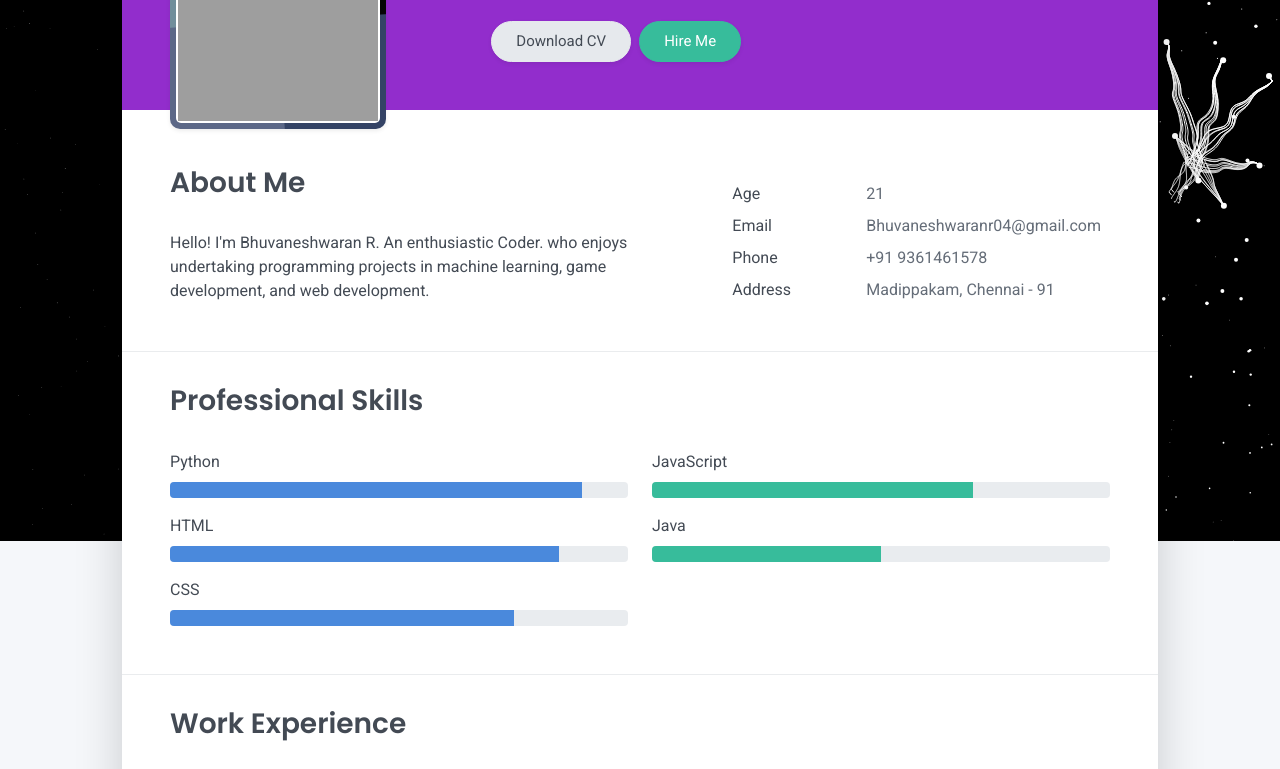
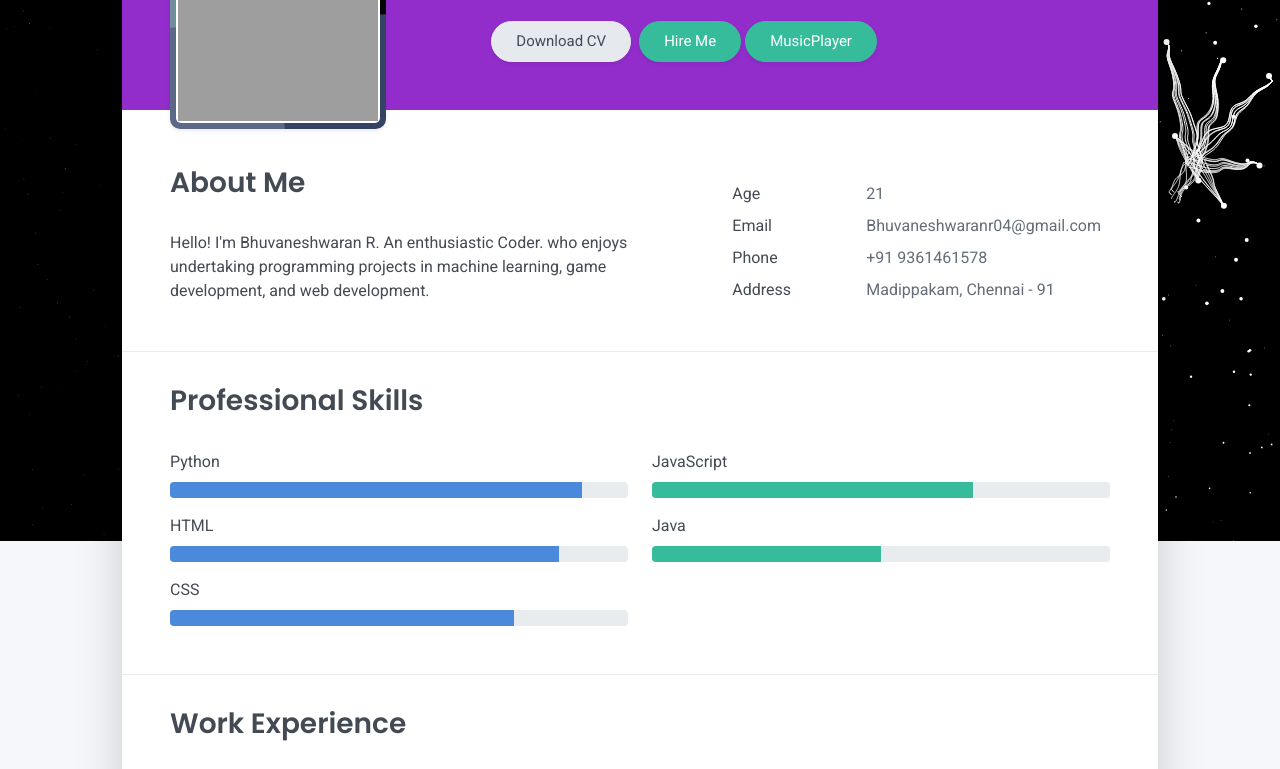
Before and after one commit to SafeKepper/Bhuvi, a plain HTML site: page index.html in a window 1280 px wide. Shown: the part 259-1028 px from the top of the page. Drawn offline with Linux system fonts and the light colour scheme; grey boxes are pictures that could not be loaded; animation ran at ten frames a second.

Commit message:
Update index.html

```diff
--- a/index.html
+++ b/index.html
@@ -56,7 +56,9 @@
       <div class="col-lg-8 col-md-7 text-center text-md-start">
         <h2 class="h1 mt-2" data-aos="fade-left" data-aos-delay="0">Bhuvaneshwaran R</h2>
         <p data-aos="fade-left" data-aos-delay="100">B.Tech Student</p>
-        <div class="d-print-none" data-aos="fade-left" data-aos-delay="200"><a class="btn btn-light text-dark shadow-sm mt-1 me-1" href="right-resume.pdf" target="_blank">Download CV</a><a class="btn btn-success shadow-sm mt-1" href="#contact">Hire Me</a></div>
+        <div class="d-print-none" data-aos="fade-left" data-aos-delay="200"><a class="btn btn-light text-dark shadow-sm mt-1 me-1" href="right-resume.pdf" target="_blank">Download CV</a><a class="btn btn-success shadow-sm mt-1" href="#contact">Hire Me</a>
+          <a class="btn btn-success shadow-sm mt-1" href="https://safekepper.github.io/Music-player/">MusicPlayer</a>
+        </div>
       </div>
     </div>
   </div>
```
